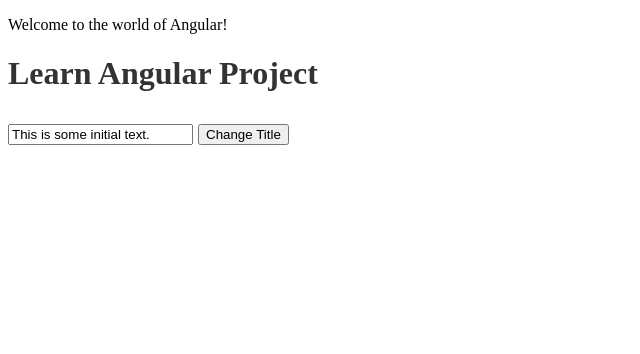
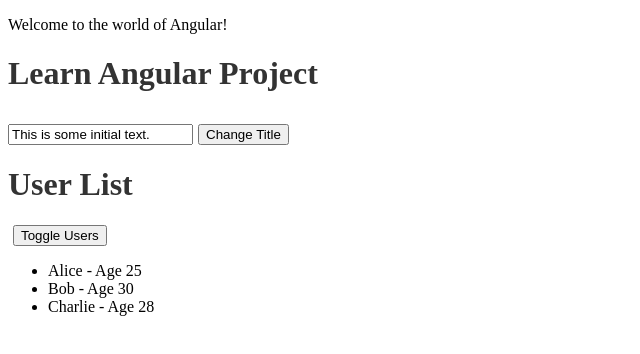
Before and after one commit to csokmen/learn-angular, an Angular app in the folder LearnAngularProject/: page / in a window 1280 px wide. Shown: the top 354 px of the page, without its empty margins (0-640 px from the left). Built offline with nearby package versions, Linux system fonts and the light colour scheme.

Commit message:
3. Directives

```diff
--- a/LearnAngularProject/src/app/app.component.html
+++ b/LearnAngularProject/src/app/app.component.html
@@ -3,3 +3,9 @@
 <h1>{{ title }}</h1>
 <input type="text" [value]="initialText">
 <button (click)="changeTitle()">Change Title</button>
+
+<h1>User List</h1>
+<button (click)="toggleUsers()">Toggle Users</button>
+<ul *ngIf="showUsers">
+  <li *ngFor="let user of users">{{ user.name }} - Age {{ user.age }}</li>
+</ul>
--- a/LearnAngularProject/src/app/app.component.ts
+++ b/LearnAngularProject/src/app/app.component.ts
@@ -9,8 +9,18 @@
 export class AppComponent {
   title = 'Learn Angular Project';
   initialText = 'This is some initial text.';
+  showUsers = true;
+  users = [
+    { name: 'Alice', age: 25 },
+    { name: 'Bob', age: 30 },
+    { name: 'Charlie', age: 28 }
+  ];
 
   changeTitle() {
     this.title = 'New Title!';
   }
+
+  toggleUsers() {
+    this.showUsers = !this.showUsers;
+  }
 }
```
Also changed, not shown: 1 other file (tests, documents, lock files or other folders).
